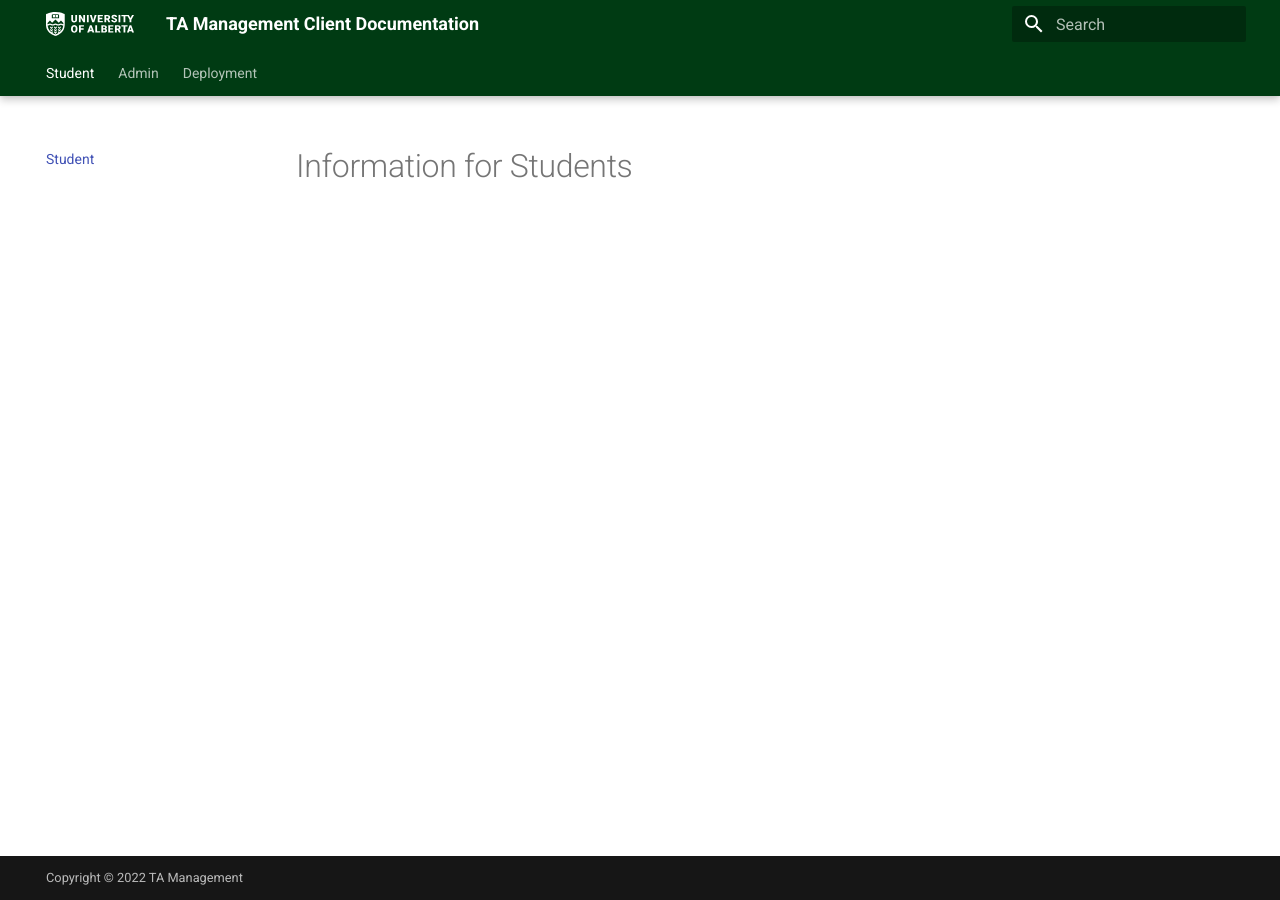
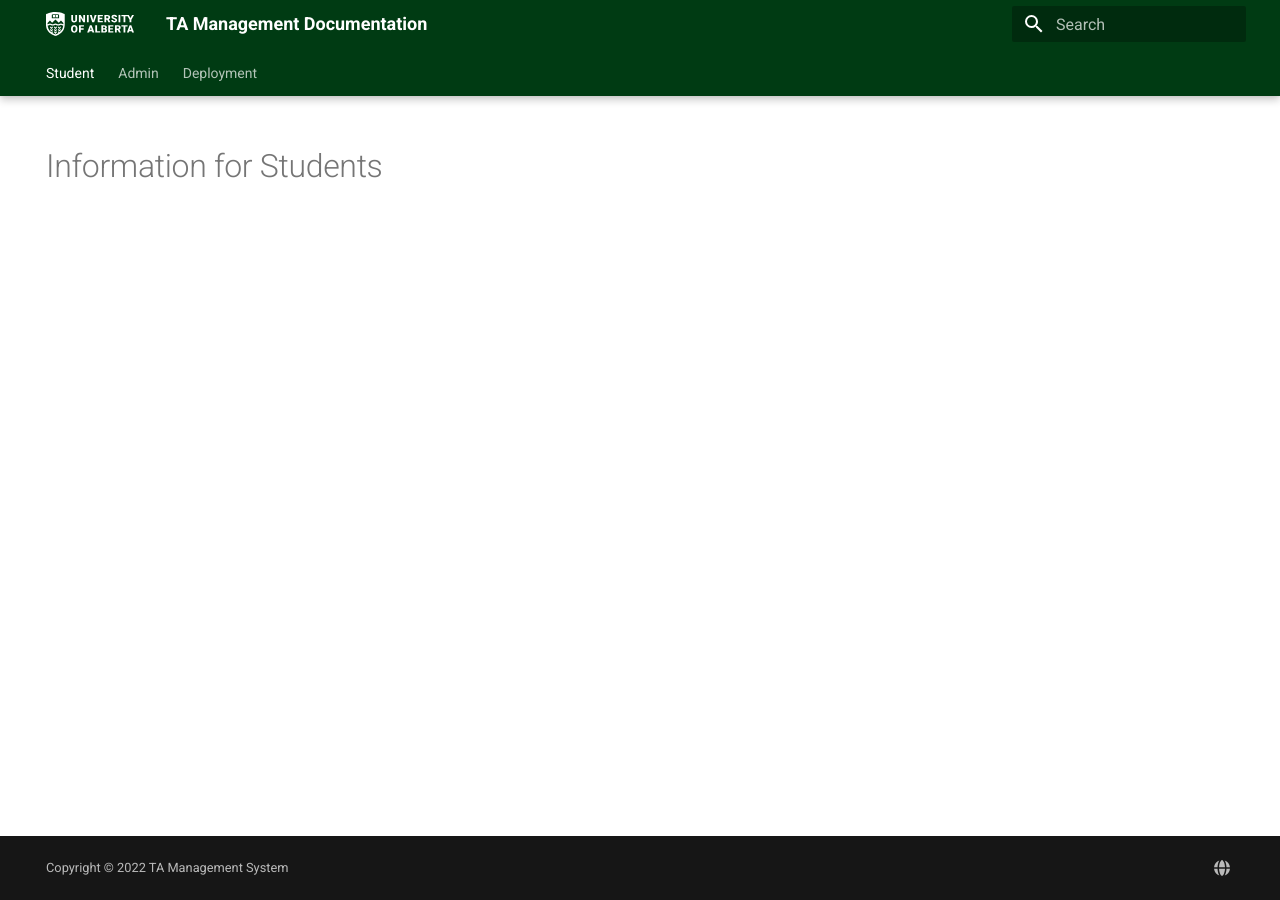
Before and after one commit to ta-management/ta-management-client-doc, an MkDocs documentation site: the page built from docs/student.md, in a window 1280 px wide. Built offline with MkDocs 1.6.1 and Material for MkDocs 9.7.7, drawn with Linux system fonts in a browser that asks for light colours.

Commit message:
Updated info

```diff
--- a/mkdocs.yml
+++ b/mkdocs.yml
@@ -1,4 +1,4 @@
-site_name: TA Management Client Documentation
+site_name: TA Management Documentation
 theme:
   name: material
   logo: ua-logo.svg
@@ -16,6 +16,9 @@
 
 extra:
   generator: false
+  social:
+      - icon: fontawesome/solid/globe
+        link: https://ua-compsci-ta.ca
 
 markdown_extensions:
   - meta
@@ -23,4 +26,6 @@
 extra_css:
   - css/extra.css
 
-copyright: Copyright &copy; 2022 TA Management
+
+
+copyright: Copyright &copy; 2022 TA Management System
```
Also changed, not shown: docs/deployment.md (+6 -0 lines), docs/index.md (+6 -0 lines), docs/student.md (+6 -0 lines).
